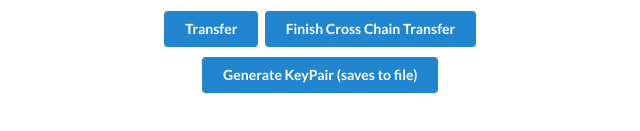
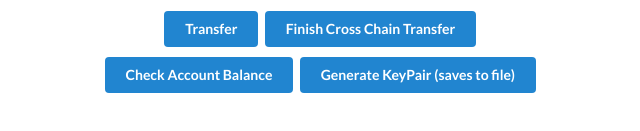
Before and after one commit to kadena-community/kadena-transfer-js, a website: page docs/index.html in a window 1280 px wide. Shown: the part 153-284 px from the top of the page, without its empty margins (318-958 px from the left). Drawn offline with nearby package versions, Linux system fonts and the light colour scheme.

Commit message:
Update index.html

```diff
--- a/docs/index.html
+++ b/docs/index.html
@@ -54,6 +54,7 @@
             </a>
           </div>
           <div style="margin-top:10px;">
+            <a href="https://balance.chainweb.com"><button class="ui primary button">Check Account Balance</button></a>
             <button id="gen-button" class="ui primary button">Generate KeyPair (saves to file)</button>
             <!-- <a href="address.html"><button id="submit-button" class="ui primary button">Generate Kadena Address</button></a> -->
           </div>
```
